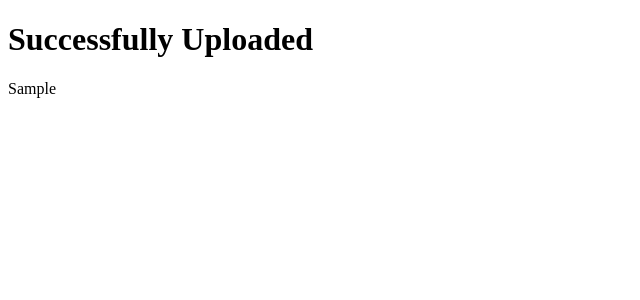
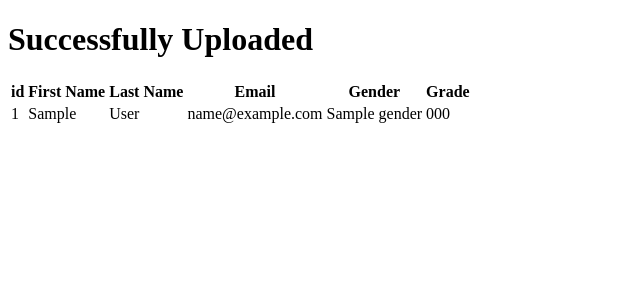
Before and after one commit to jerin-saji/bulk-excel-to-db-upload, a Django app: template reader/templates/reader/success.html in a window 1280 px wide. Shown: the top 300 px of the page, without its empty margins (0-640 px from the left). Run offline with Django 4.2, Linux system fonts and the light colour scheme; the template is opened without the code that fills it: most values are stand-ins (such as "Sample title", 1, 10 or a date in 2020).

Commit message:
Add files via upload

```diff
--- a/reader/admin.py
+++ b/reader/admin.py
@@ -1,5 +1,6 @@
 from django.contrib import admin
-from . models import Student
+from . models import Student,Grade
 
 
 admin.site.register(Student)
+admin.site.register(Grade)
--- a/reader/templates/reader/success.html
+++ b/reader/templates/reader/success.html
@@ -11,8 +11,27 @@
 {% comment %} {% for row in data %}
     {{row}}
 {% endfor %} {% endcomment %}
- {% block content  %}
-{{ data2 }}
+{% block content %}
+<table>
+    <tr>
+        <th>id</th>
+        <th>First Name</th>
+        <th>Last Name</th>
+        <th>Email</th>
+        <th>Gender</th>
+        <th>Grade</th>
+    </tr>
+    {% for object in object_list %}
+    <tr>
+        <td>{{ object.id }}</td>
+        <td>{{ object.first_name }}</td>
+        <td>{{ object.last_name }}</td>
+        <td>{{ object.email }}</td>
+        <td>{{ object.gender }}</td>
+        <td>{{ object.grade__code }}</td>
+    </tr>
+    {% endfor %}
+</table>
 {% endblock  %}
 
 </body>
```
Also changed, not shown: reader/models.py (+12 -2 lines), reader/views.py (+20 -17 lines), db.sqlite3, reader/migrations/0002_grade_student_grade.py (added), 1 other file.
